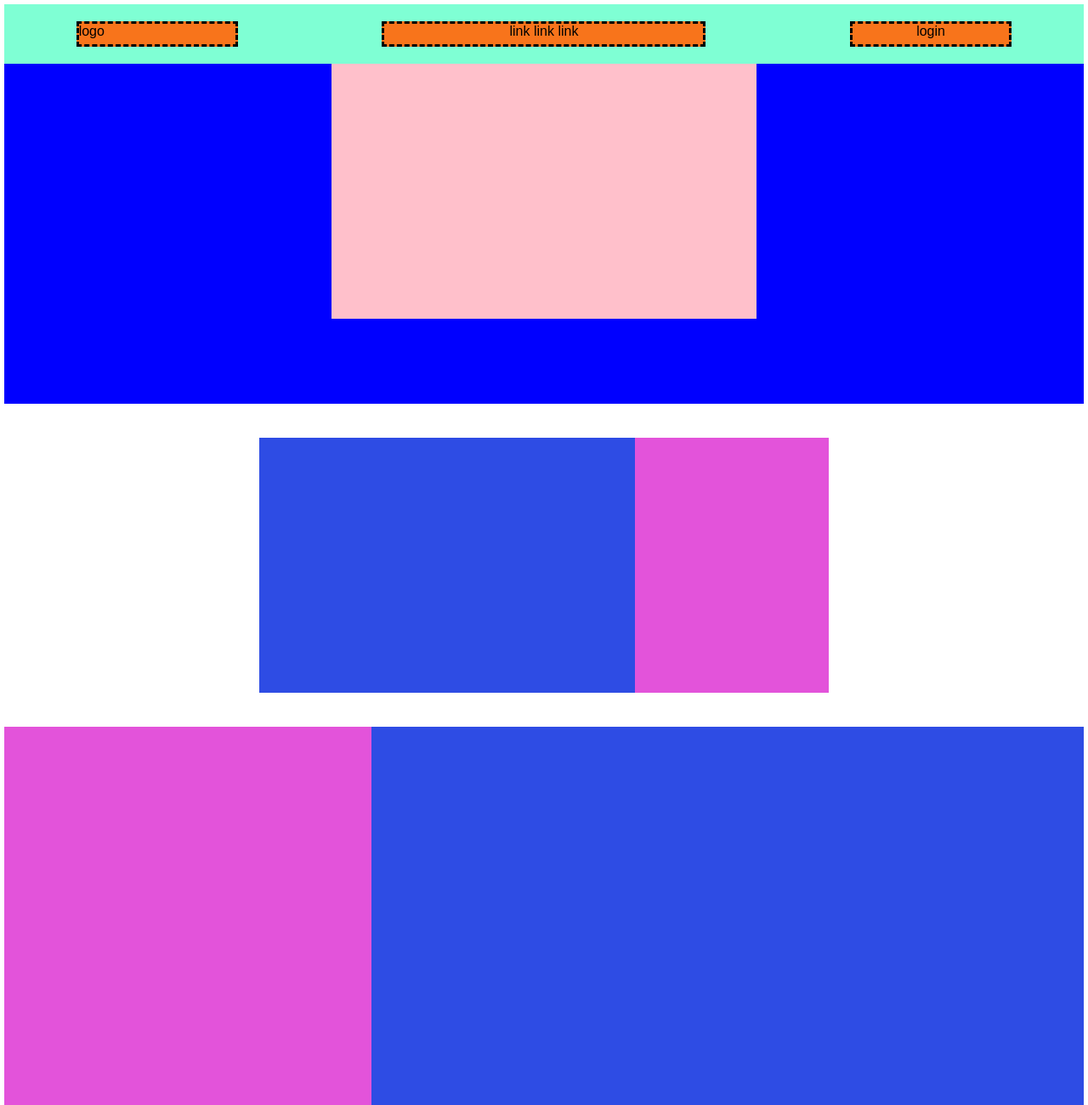
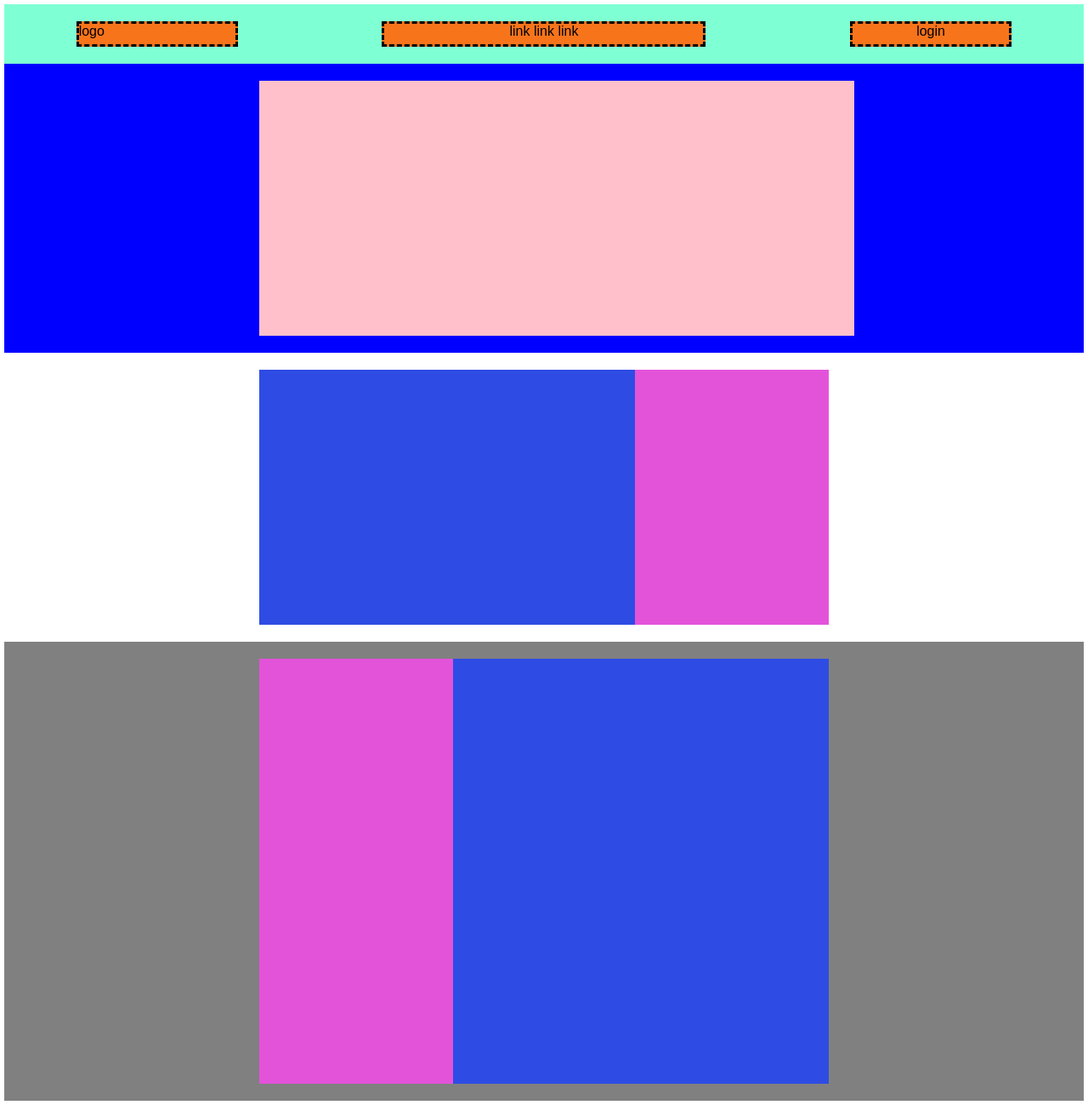
Before and after one commit to Skyfe24/htmlcss-struttura-discord, a plain HTML site: page index.html in a window 1280 px wide. Shown: the top 1300 px of the page at 85% size. Drawn offline with Linux system fonts and the light colour scheme.

Commit message:
solved many problems

```diff
--- a/index.html
+++ b/index.html
@@ -10,43 +10,48 @@
 <body>
     <!-- prima fascia azzurra, con logo-link-login-->
     <header class="container-flex1">
-        <div class="bar1"> logo</div>
-        <div class="bar2"> link link link</div>
-        <div class="bar3"> login</div>
+        <div class="bar1"> logo </div>
+        <div class="bar2"> link link link </div>
+        <div class="bar3"> login </div>
 
     </header>
         <!-- jumbotron-->
     <main class="">
+        <div class="wrapper bg-blue">
         <div class="jumbo">
             <div class="pinksquare"></div>
 
-
         </div>
-        <!-- sfondo bianco, quadrato 66%blu , 33% rosa-->
+        </div>
+        <!-- QUI FAI UN divWRAP bg color grey rowwhite con dentro il container flex 100% con dentro sfondo bianco, quadrato 6 6%blu , 33% rosa-->
+        <div class="wrapper">
         <div class="container-flex">
             <div class="left-column"></div>
             <div class="right-column"></div>
 
         </div>
-
+        </div>
+        <div class="wrapper bg-grey">
         <!-- sfondo grigio, quadrato 66%rosa , 33% blu-->
         <div class="flex-grey">
             <div class="right-column"></div>
             <div class="left-column"></div>
         </div>
+        </div>
         <!-- sfondo bianco, quadrato 66%blu , 33% rosa-->
+        <div class="wrapper">
         <div class="container-flex">
             <div class="left-column"></div>
             <div class="right-column"></div>
-
+        </div>
         </div>
         <!-- grande quadrato verde, sfondo grigio-->
+        <div class="wrapper bg-grey">
+            <div class="greensquare"></div>
 
 
 
-
-
-
+        </div>
                 <!-- colonne-->
 
 
--- a/style.css
+++ b/style.css
@@ -60,7 +60,6 @@ footer{
     flex-direction: row;
     margin-left: 300px;
     margin-right: 300px;
-    margin-bottom: 40px;
 }
 .left-column{
 flex-basis: 66% ;
@@ -74,25 +73,41 @@ min-height: 300px;
     min-height: 300px;
 }
 .jumbo{
-    background-color: blue;
-    height: 400px;
-    margin-bottom: 40px;
+    margin-left: 300px;
+    margin-right: 300px;
 
 }
 .pinksquare{
     background-color: pink;
-    width: 500px;
+    width: 700px;
     height: 300px;
-    margin-top: 50px;
-    min-height: 30px;
-    text-align: center;
-    margin: auto;
+
 
 }
 .flex-grey{
-    height: 1000px;
+    height: 500px;
     background-color: rgb(77, 80, 79);
-    margin-bottom: 15px;
     display: flex;
     flex-direction: row;
+    margin-left: 300px;
+    margin-right: 300px;
+
 }
+.bg-grey{
+    background-color: grey;
+
+
+}
+.bg-blue{
+    background-color: blue;
+}
+.greensquare{
+    background-color: green;
+    margin-left: 300px;
+    margin-right: 300px;
+    height: 600px;
+
+}
+.wrapper{
+    padding: 20px 0;
+}
```
